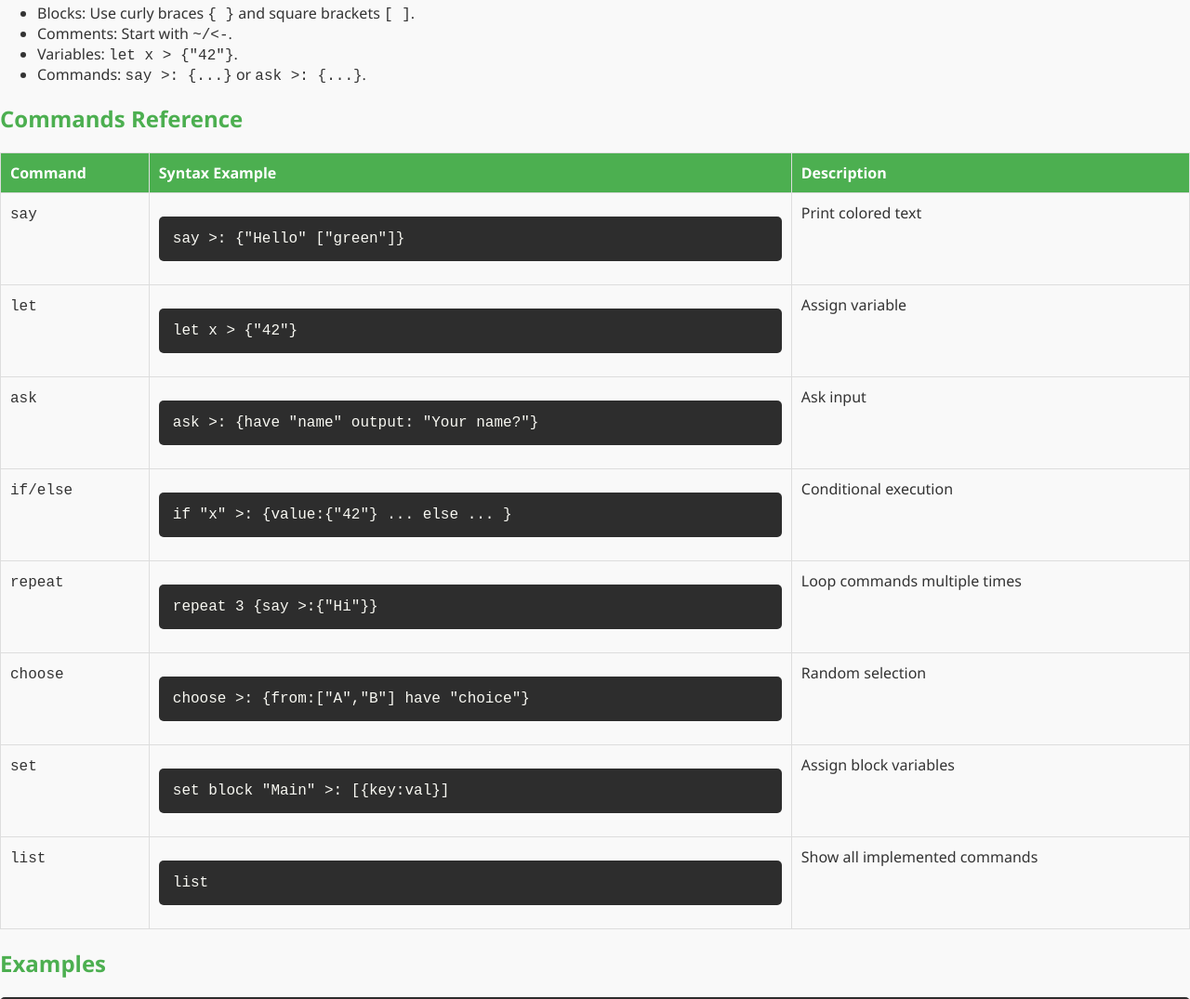
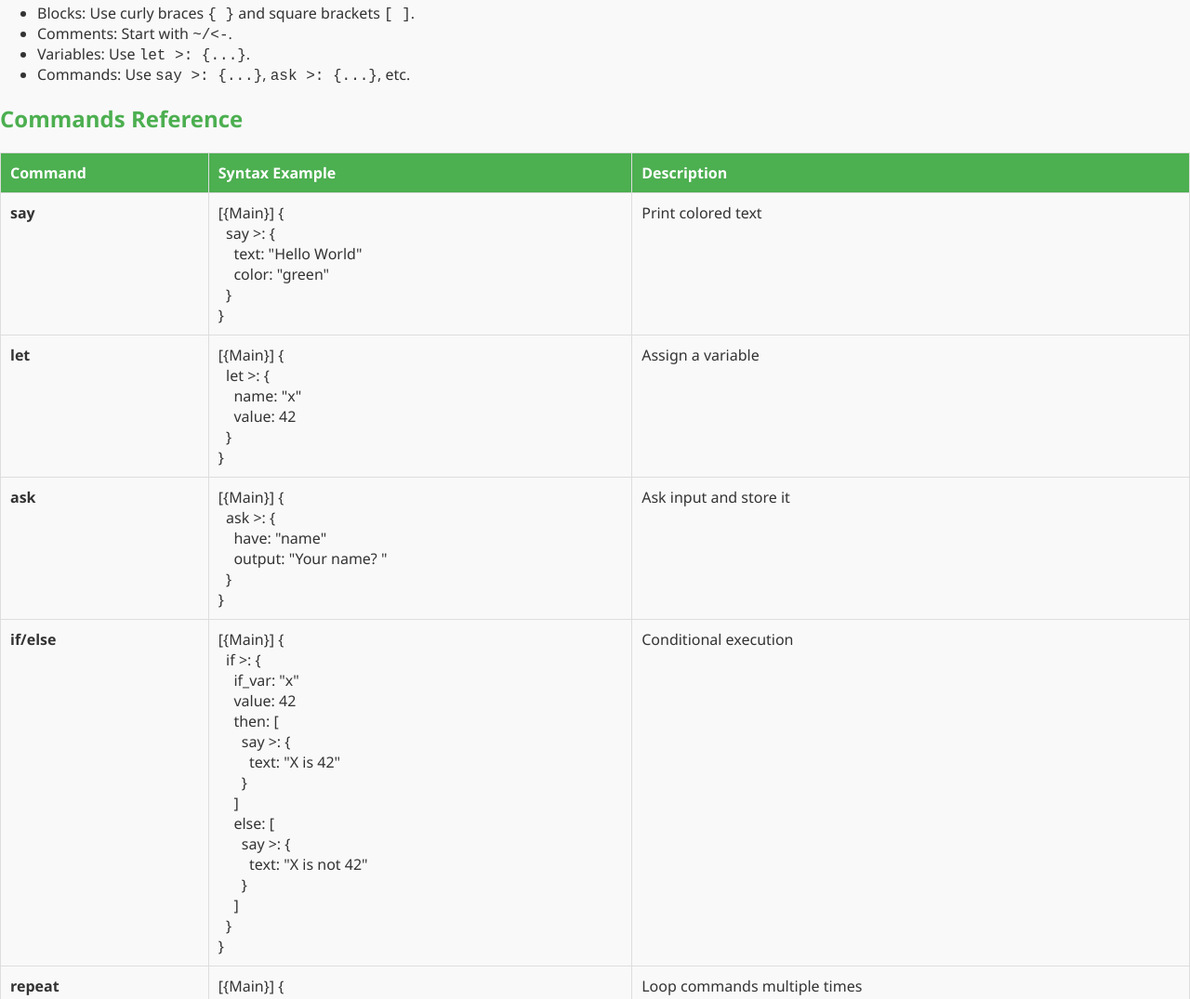
Before and after one commit to ToSonCode/ToSon, a plain HTML site: page wiki.html in a window 1280 px wide. Shown: the part 448-1523 px from the top of the page at 93% size. Drawn offline with Linux system fonts and the light colour scheme.

Commit message:
Update wiki.html

```diff
--- a/wiki.html
+++ b/wiki.html
@@ -34,9 +34,9 @@
             <h2>Syntax</h2>
             <ul>
                 <li>Blocks: Use curly braces <code>{ }</code> and square brackets <code>[ ]</code>.</li>
-                <li>Comments: Start with <code>~/<-</code>.</li>
-                <li>Variables: <code>let x > {"42"}</code>.</li>
-                <li>Commands: <code>say >: {...}</code> or <code>ask >: {...}</code>.</li>
+                <li>Comments: Start with <code>~/&lt;-</code>.</li>
+                <li>Variables: Use <code>let >: {...}</code>.</li>
+                <li>Commands: Use <code>say >: {...}</code>, <code>ask >: {...}</code>, etc.</li>
             </ul>
         </section>
 
@@ -52,43 +52,102 @@
                 </thead>
                 <tbody>
                     <tr>
-                        <td><code>say</code></td>
-                        <td><pre><code>say >: {"Hello" ["green"]}</code></pre></td>
+                        <td><strong>say</strong></td>
+                        <td>[{Main}] {<br>
+                            &nbsp;&nbsp;say >: {<br>
+                            &nbsp;&nbsp;&nbsp;&nbsp;text: "Hello World"<br>
+                            &nbsp;&nbsp;&nbsp;&nbsp;color: "green"<br>
+                            &nbsp;&nbsp;}<br>
+                        }</td>
                         <td>Print colored text</td>
                     </tr>
                     <tr>
-                        <td><code>let</code></td>
-                        <td><pre><code>let x > {"42"}</code></pre></td>
-                        <td>Assign variable</td>
+                        <td><strong>let</strong></td>
+                        <td>[{Main}] {<br>
+                            &nbsp;&nbsp;let >: {<br>
+                            &nbsp;&nbsp;&nbsp;&nbsp;name: "x"<br>
+                            &nbsp;&nbsp;&nbsp;&nbsp;value: 42<br>
+                            &nbsp;&nbsp;}<br>
+                        }</td>
+                        <td>Assign a variable</td>
                     </tr>
                     <tr>
-                        <td><code>ask</code></td>
-                        <td><pre><code>ask >: {have "name" output: "Your name?"}</code></pre></td>
-                        <td>Ask input</td>
+                        <td><strong>ask</strong></td>
+                        <td>[{Main}] {<br>
+                            &nbsp;&nbsp;ask >: {<br>
+                            &nbsp;&nbsp;&nbsp;&nbsp;have: "name"<br>
+                            &nbsp;&nbsp;&nbsp;&nbsp;output: "Your name? "<br>
+                            &nbsp;&nbsp;}<br>
+                        }</td>
+                        <td>Ask input and store it</td>
                     </tr>
                     <tr>
-                        <td><code>if/else</code></td>
-                        <td><pre><code>if "x" >: {value:{"42"} ... else ... }</code></pre></td>
+                        <td><strong>if/else</strong></td>
+                        <td>[{Main}] {<br>
+                            &nbsp;&nbsp;if >: {<br>
+                            &nbsp;&nbsp;&nbsp;&nbsp;if_var: "x"<br>
+                            &nbsp;&nbsp;&nbsp;&nbsp;value: 42<br>
+                            &nbsp;&nbsp;&nbsp;&nbsp;then: [<br>
+                            &nbsp;&nbsp;&nbsp;&nbsp;&nbsp;&nbsp;say >: {<br>
+                            &nbsp;&nbsp;&nbsp;&nbsp;&nbsp;&nbsp;&nbsp;&nbsp;text: "X is 42"<br>
+                            &nbsp;&nbsp;&nbsp;&nbsp;&nbsp;&nbsp;}<br>
+                            &nbsp;&nbsp;&nbsp;&nbsp;]<br>
+                            &nbsp;&nbsp;&nbsp;&nbsp;else: [<br>
+                            &nbsp;&nbsp;&nbsp;&nbsp;&nbsp;&nbsp;say >: {<br>
+                            &nbsp;&nbsp;&nbsp;&nbsp;&nbsp;&nbsp;&nbsp;&nbsp;text: "X is not 42"<br>
+                            &nbsp;&nbsp;&nbsp;&nbsp;&nbsp;&nbsp;}<br>
+                            &nbsp;&nbsp;&nbsp;&nbsp;]<br>
+                            &nbsp;&nbsp;}<br>
+                        }</td>
                         <td>Conditional execution</td>
                     </tr>
                     <tr>
-                        <td><code>repeat</code></td>
-                        <td><pre><code>repeat 3 {say >:{"Hi"}}</code></pre></td>
+                        <td><strong>repeat</strong></td>
+                        <td>[{Main}] {<br>
+                            &nbsp;&nbsp;repeat >: {<br>
+                            &nbsp;&nbsp;&nbsp;&nbsp;times: 3<br>
+                            &nbsp;&nbsp;&nbsp;&nbsp;do: [<br>
+                            &nbsp;&nbsp;&nbsp;&nbsp;&nbsp;&nbsp;say >: {<br>
+                            &nbsp;&nbsp;&nbsp;&nbsp;&nbsp;&nbsp;&nbsp;&nbsp;text: "Looping"<br>
+                            &nbsp;&nbsp;&nbsp;&nbsp;&nbsp;&nbsp;}<br>
+                            &nbsp;&nbsp;&nbsp;&nbsp;]<br>
+                            &nbsp;&nbsp;}<br>
+                        }</td>
                         <td>Loop commands multiple times</td>
                     </tr>
                     <tr>
-                        <td><code>choose</code></td>
-                        <td><pre><code>choose >: {from:["A","B"] have "choice"}</code></pre></td>
-                        <td>Random selection</td>
+                        <td><strong>choose</strong></td>
+                        <td>[{Main}] {<br>
+                            &nbsp;&nbsp;choose >: {<br>
+                            &nbsp;&nbsp;&nbsp;&nbsp;from: ["A", "B", "C"]<br>
+                            &nbsp;&nbsp;&nbsp;&nbsp;have: "choice"<br>
+                            &nbsp;&nbsp;}<br>
+                        }</td>
+                        <td>Pick a random value from a list</td>
                     </tr>
                     <tr>
-                        <td><code>set</code></td>
-                        <td><pre><code>set block "Main" >: [{key:val}]</code></pre></td>
-                        <td>Assign block variables</td>
+                        <td><strong>set</strong></td>
+                        <td>[{Main}] {<br>
+                            &nbsp;&nbsp;set >: {<br>
+                            &nbsp;&nbsp;&nbsp;&nbsp;name: "MainBlock"<br>
+                            &nbsp;&nbsp;&nbsp;&nbsp;content: [<br>
+                            &nbsp;&nbsp;&nbsp;&nbsp;&nbsp;&nbsp;let >: {<br>
+                            &nbsp;&nbsp;&nbsp;&nbsp;&nbsp;&nbsp;&nbsp;&nbsp;name: "x"<br>
+                            &nbsp;&nbsp;&nbsp;&nbsp;&nbsp;&nbsp;&nbsp;&nbsp;value: 10<br>
+                            &nbsp;&nbsp;&nbsp;&nbsp;&nbsp;&nbsp;}<br>
+                            &nbsp;&nbsp;&nbsp;&nbsp;&nbsp;&nbsp;say >: {<br>
+                            &nbsp;&nbsp;&nbsp;&nbsp;&nbsp;&nbsp;&nbsp;&nbsp;text: "Block running"<br>
+                            &nbsp;&nbsp;&nbsp;&nbsp;&nbsp;&nbsp;}<br>
+                            &nbsp;&nbsp;&nbsp;&nbsp;]<br>
+                            &nbsp;&nbsp;}<br>
+                        }</td>
+                        <td>Assign variables to a block</td>
                     </tr>
                     <tr>
-                        <td><code>list</code></td>
-                        <td><pre><code>list</code></pre></td>
+                        <td><strong>list</strong></td>
+                        <td>[{Main}] {<br>
+                            &nbsp;&nbsp;list<br>
+                        }</td>
                         <td>Show all implemented commands</td>
                     </tr>
                 </tbody>
```
